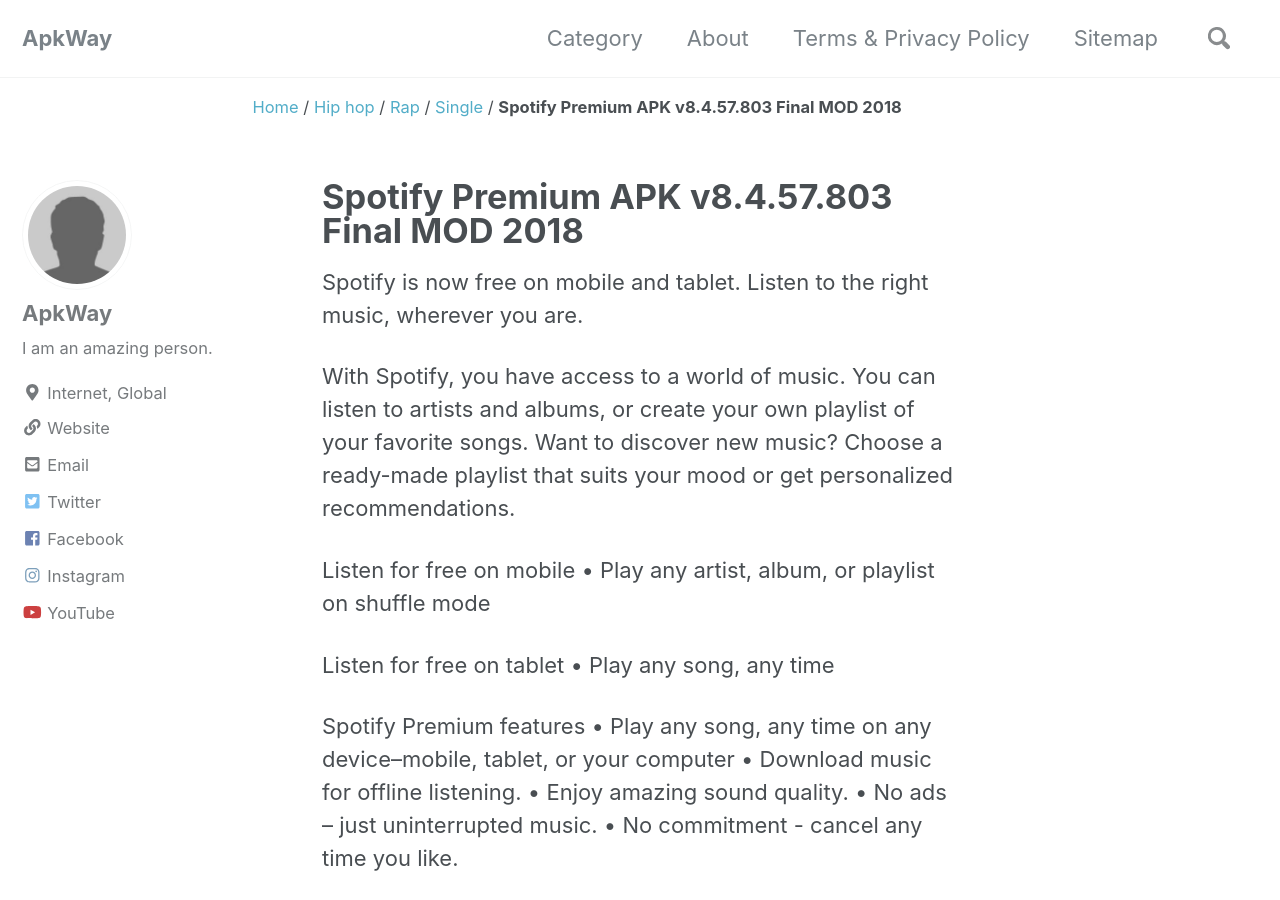
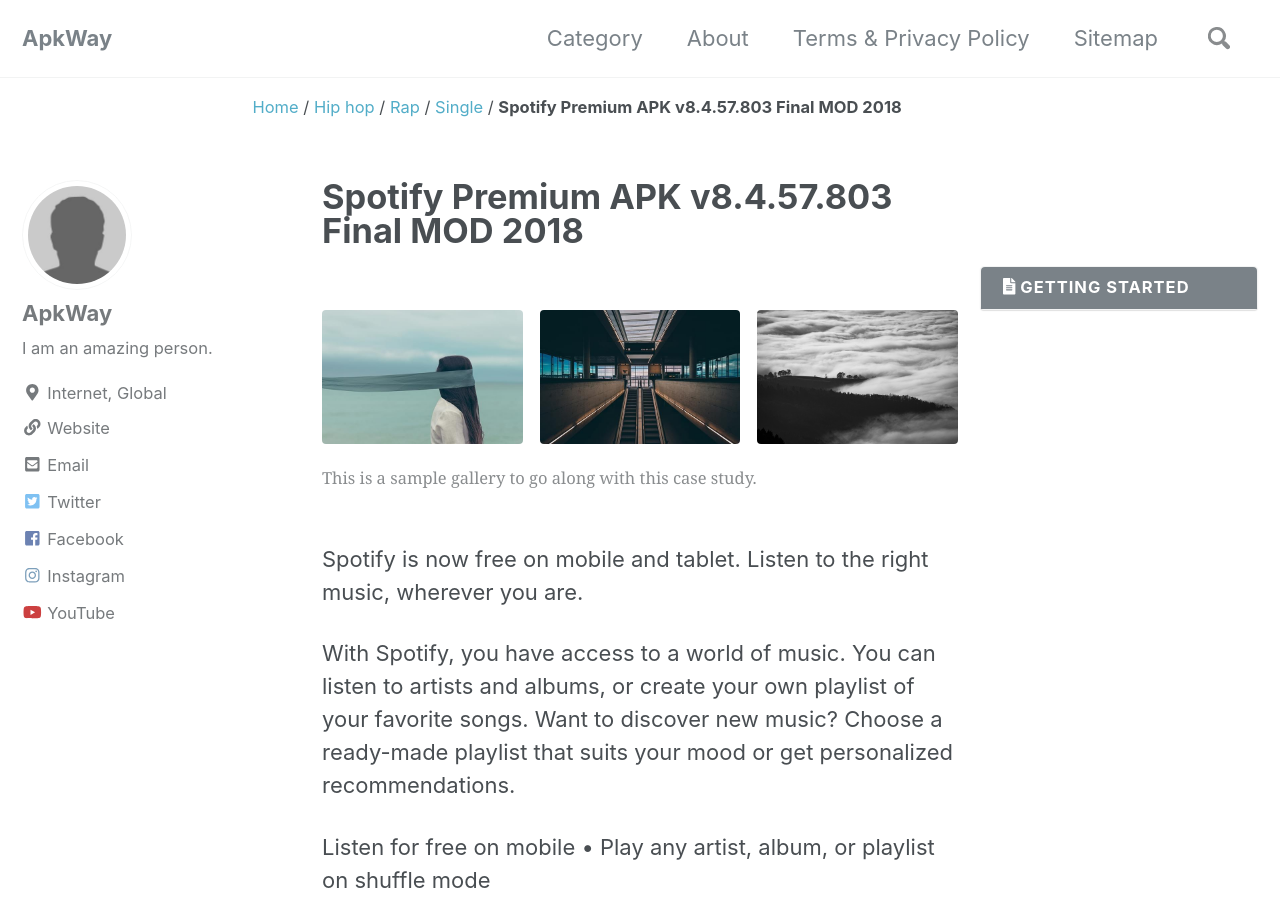
Before and after one commit to apkway/apkway.github.io, a Jekyll site: the page built from _posts/2018-06-20-spotify-music-premium.md, in a window 1280 px wide and 900 px high. Built offline with Jekyll 4.4.1, drawn with Linux system fonts in a browser that asks for light colours; nearby versions of some CDN libraries.

Commit message:
Update 2018-06-20-spotify-music-premium.md

```diff
--- a/_posts/2018-06-20-spotify-music-premium.md
+++ b/_posts/2018-06-20-spotify-music-premium.md
@@ -5,12 +5,26 @@ date: 2018-06-18T17:15:26Z
 last_modified_at: 2018-06-19T06:38:30Z
 header:
   teaser: "https://apk4free.net/wp-content/uploads/2016/02/hhihi.png"
+gallery:
+  - url: /assets/images/unsplash-gallery-image-1.jpg
+    image_path: assets/images/unsplash-gallery-image-1-th.jpg
+    alt: "placeholder image 1"
+  - url: /assets/images/unsplash-gallery-image-2.jpg
+    image_path: assets/images/unsplash-gallery-image-2-th.jpg
+    alt: "placeholder image 2"
+  - url: /assets/images/unsplash-gallery-image-3.jpg
+    image_path: assets/images/unsplash-gallery-image-3-th.jpg
+    alt: "placeholder image 3"
 categories:
   - Hip-Hop/Rap
   - Single
 tags:
   - Nicki Minaj
+toc: true
+toc_label: "Getting Started"
 ---
+
+{% include gallery caption="This is a sample gallery to go along with this case study." %}
 
 Spotify is now free on mobile and tablet. Listen to the right music, wherever you are.
 
```
